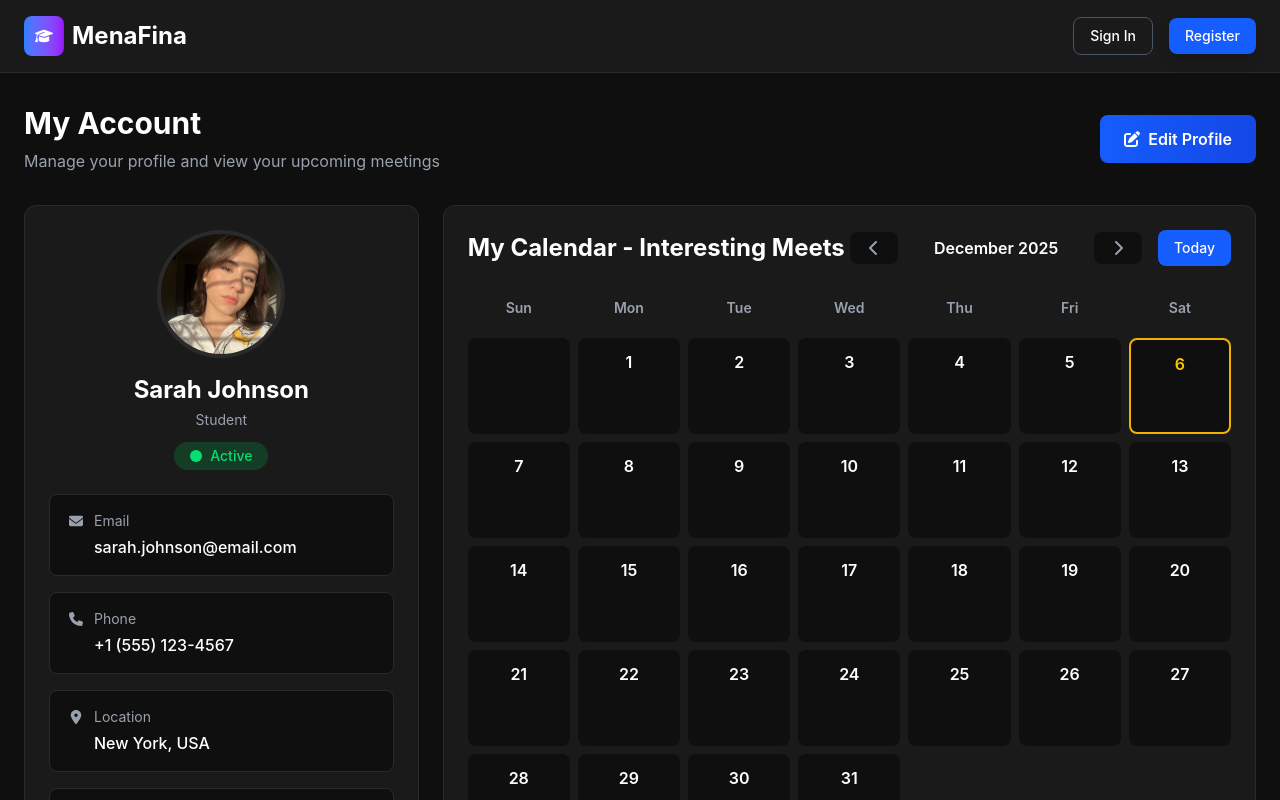
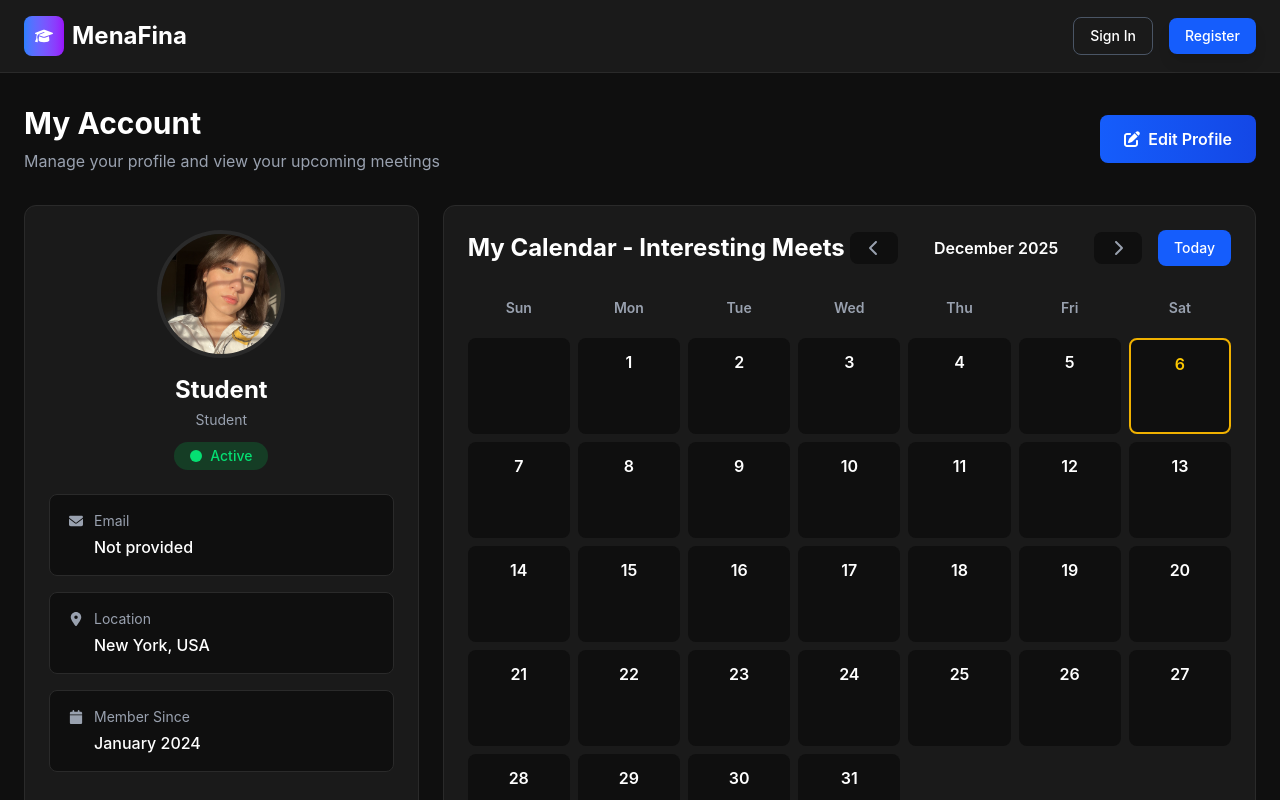
Before and after one commit to MalekAzri/MenaFina, a Next.js app: page /account in a window 1280 px wide. Shown: the top 800 px of the page. Built offline with nearby package versions, Linux system fonts and the light colour scheme; no server answers.

Commit message:
refactor: displayed currently logged user data in the student account page

```diff
--- a/src/app/api/auth/[...nextauth]/route.ts
+++ b/src/app/api/auth/[...nextauth]/route.ts
@@ -25,7 +25,7 @@ const handler = NextAuth({
                 // Return user object for NextAuth
                 return {
                     id: user.id,
-                    name: user.firstName, // Use firstName as the display name
+                    name: `${user.firstName} ${user.lastName}`, // Use full name as the display name
                     email: user.email,
                     image: "/profile-picture.png", // Use local profile picture
                     role: user.role,
--- a/src/components/StudentAccount.tsx
+++ b/src/components/StudentAccount.tsx
@@ -5,8 +5,6 @@ import {
     FaPenToSquare,
     FaCircle,
     FaEnvelope,
-    FaPhone,
-    FaLocationDot,
     FaCalendar,
     FaCalendarCheck,
     FaBook,
@@ -14,7 +12,8 @@ import {
     FaRightFromBracket,
     FaChevronLeft,
     FaChevronRight,
-    FaClock
+    FaClock,
+    FaLocationDot
 } from 'react-icons/fa6';
 import { signOut, useSession } from 'next-auth/react';
 import { getMeetings, getMeetingsForMonth, type Meeting } from '@/lib/meetings';
@@ -244,8 +243,8 @@ export default function StudentAccount() {
                                     <img src="/profile-picture.png" alt="Profile" className="w-full h-full object-cover" />
                                 )}
                             </div>
-                            <h2 className="text-2xl font-bold text-white mb-1">Sarah Johnson</h2>
-                            <p className="text-gray-400 text-sm mb-3">Student</p>
+                            <h2 className="text-2xl font-bold text-white mb-1">{session?.user?.name || 'Student'}</h2>
+                            <p className="text-gray-400 text-sm mb-3 capitalized">{session?.user?.role ? session.user.role.charAt(0).toUpperCase() + session.user.role.slice(1) : 'Student'}</p>
                             <span className="bg-green-500/20 text-green-400 px-4 py-1 rounded-full text-sm font-medium flex items-center">
                                 <FaCircle className="text-xs mr-2" />Active
                             </span>
@@ -257,15 +256,7 @@ export default function StudentAccount() {
                                     <FaEnvelope className="w-5" />
                                     <span className="ml-2">Email</span>
                                 </div>
-                                <p className="text-white font-medium ml-7">sarah.johnson@email.com</p>
-                            </div>
-
-                            <div className="bg-dark-primary rounded-lg p-4 border border-dark-border">
-                                <div className="flex items-center text-gray-400 text-sm mb-1">
-                                    <FaPhone className="w-5" />
-                                    <span className="ml-2">Phone</span>
-                                </div>
-                                <p className="text-white font-medium ml-7">+1 (555) 123-4567</p>
+                                <p className="text-white font-medium ml-7">{session?.user?.email || 'Not provided'}</p>
                             </div>
 
                             <div className="bg-dark-primary rounded-lg p-4 border border-dark-border">
```
